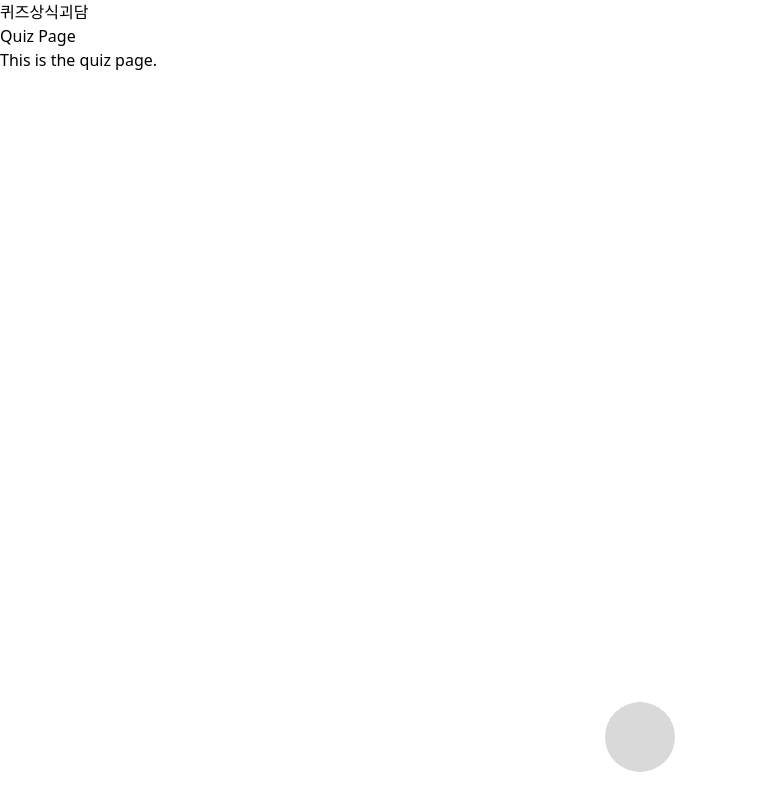
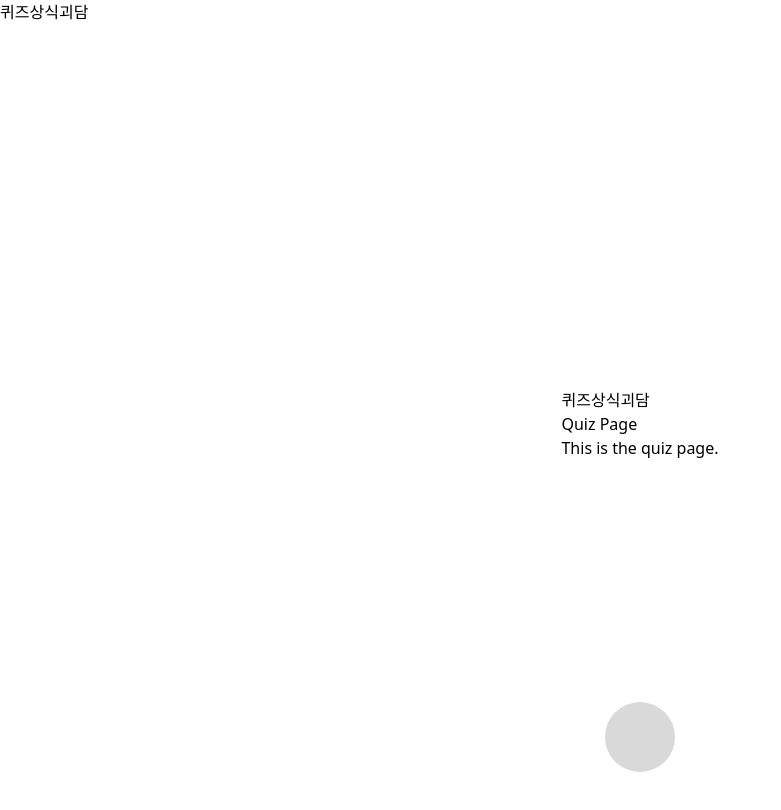
Before and after one commit to kdt-ful-class-three-group/poop, a React (Vite) app in the folder client/: page /Quiz in a window 1280 px wide. Shown: the top 810 px of the page, without its empty margins (0-781 px from the left). Built offline with nearby package versions, Linux system fonts and the light colour scheme.

Commit message:
layout을 지정하여 퀴즈의 경우 menu가 나오도록 설정을 해주고 다른 페이지로 이동시 menu가 없어지도록 설정

```diff
--- a/client/src/App.jsx
+++ b/client/src/App.jsx
@@ -1,5 +1,5 @@
 import React from 'react';
-import { BrowserRouter as Router, Route, Routes, } from 'react-router-dom';
+import { BrowserRouter as Router, Routes, Route } from 'react-router-dom';
 import Community from './pages/Community.jsx';
 import Home from './pages/Home.jsx';
 import KnowledgeHorror from './pages/KnowledgeHorror.jsx';
@@ -8,28 +8,33 @@ import Quiz from './pages/Quiz.jsx';
 import Mypage from './pages/Mypage.jsx';
 import Admin from './pages/Admin.jsx';
 import Register from './pages/Register.jsx';
-import Nav from './commonComponents/Nav.jsx';
+import Layout from './layout/Layout.jsx';
+
+import Nav from "./commonComponents/Nav.jsx";
 
 function App() {
-
   return (
       <div className="App">
         <Router>
           <Routes>
+            {/* Layout 없이 렌더링할 페이지들 */}
             <Route path="/" element={<Home />} />
             <Route path="/Community" element={<Community />} />
-          <Route path="/KnowledgeHorror" element={<KnowledgeHorror />} />
             <Route path="/Login" element={<Login />} />
-          <Route path="/Quiz" element={<Quiz />} />
             <Route path="/Mypage" element={<Mypage />} />
             <Route path="/Admin" element={<Admin />} />
             <Route path="/Register" element={<Register />} />
+
+            {/* Layout 적용 구간: path 가 "/KnowledgeHorror" 또는 "/Quiz" 인 경우에만 */}
+            <Route element={<Layout />}>
+              <Route path="/KnowledgeHorror" element={<KnowledgeHorror />} />
+              <Route path="/Quiz"element={<Quiz />} />
+            </Route>
           </Routes>
           <Nav/>
-
         </Router>
       </div>
-  )
+  );
 }
 
-export default App
+export default App;
--- /dev/null
+++ b/client/src/layout/Layout.jsx
@@ -0,0 +1,17 @@
+import React from 'react';
+import { Outlet } from 'react-router-dom';
+import Menu from '../commonComponents/Menu.jsx';
+import Nav from '../commonComponents/Nav.jsx';
+
+export default function Layout() {
+    return (
+        <>
+            <Menu />
+            <div className="container mx-auto bg-white min-h-screen flex justify-center items-center">
+                {/* 중첩된 Route 컴포넌트들이 이 자리에 렌더링 함 */}
+                {/* Outlet 컴포넌트는 중첩된 Route의 자식 컴포넌트를 렌더링하는 역할을 함 */}
+                <Outlet />
+            </div>
+        </>
+    );
+}
```
Lines whose indentation alone changed are shown as unchanged.
